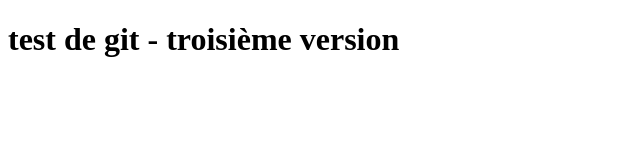
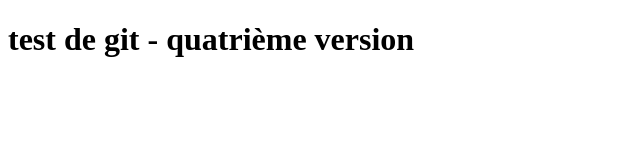
Before and after one commit to sammylood/test-repo, a plain HTML site: page index.html in a window 1280 px wide. Shown: the whole page, without its empty margins (0-640 px from the left). Drawn offline with Linux system fonts and the light colour scheme.

Commit message:
quatrième version

```diff
--- a/index.html
+++ b/index.html
@@ -6,7 +6,7 @@
     <title>Document</title>
 </head>
 <body>
-    <h1>test de git - troisième version
+    <h1>test de git - quatrième version
 
     </h1>
 </body>
```
